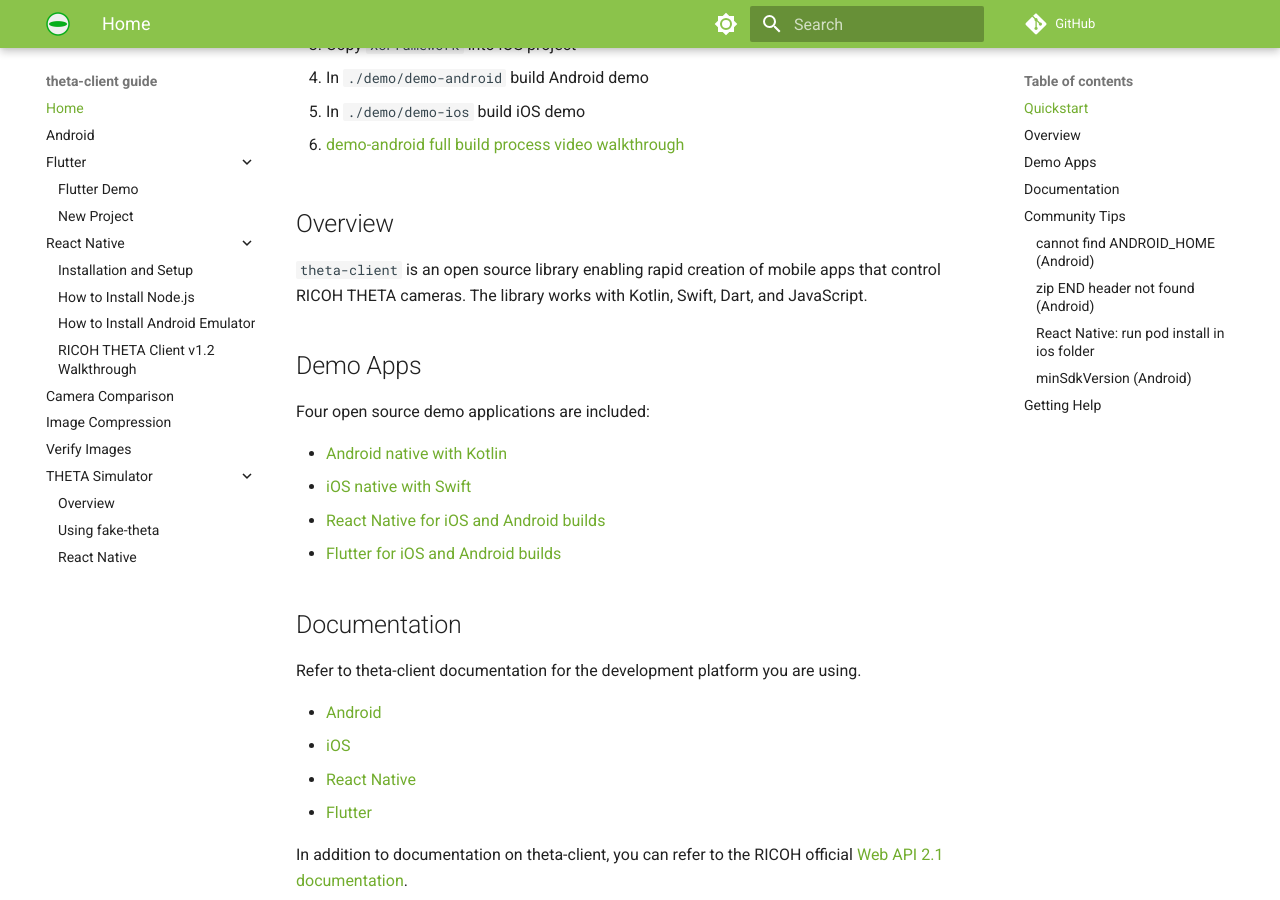
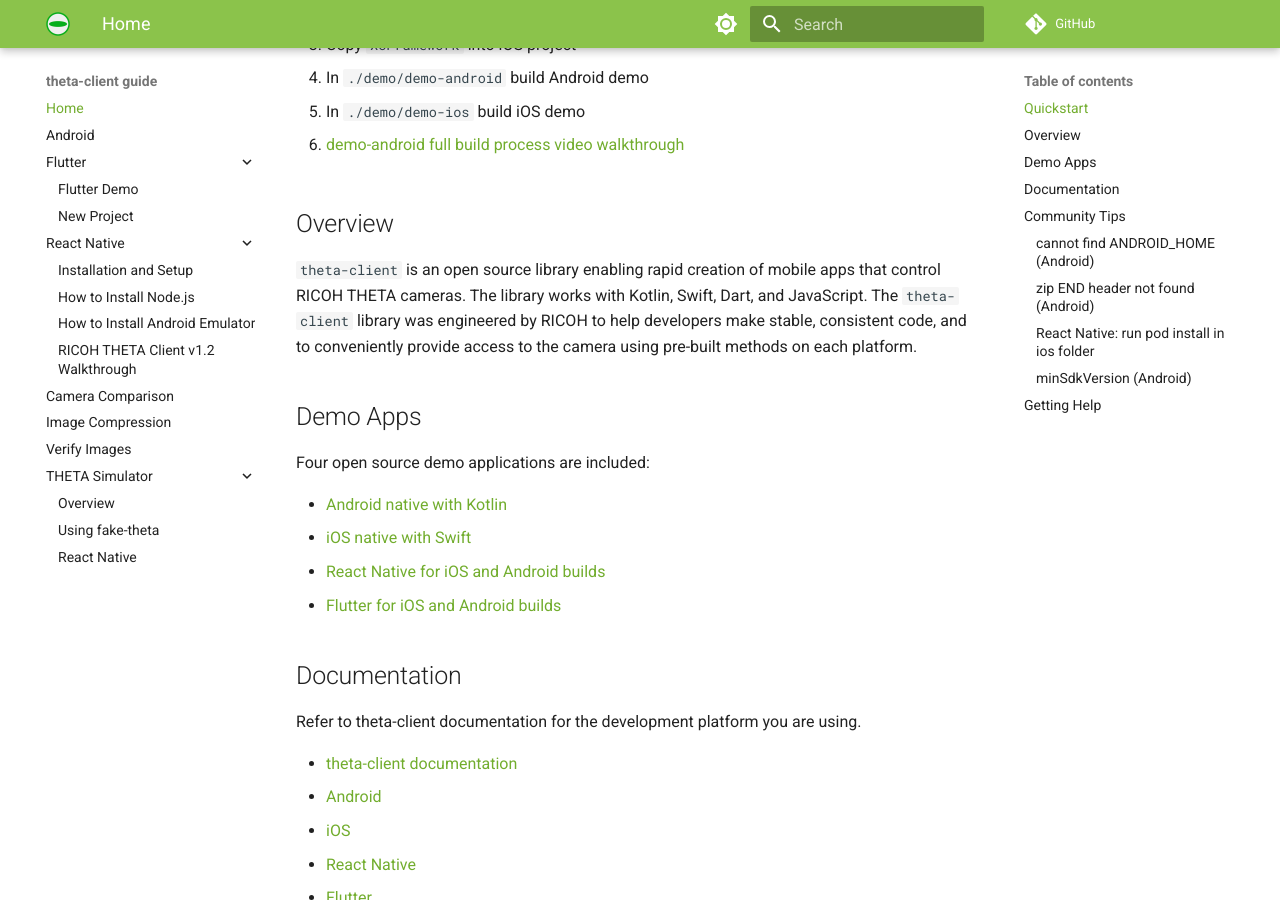
Before and after one commit to theta360developers/theta-client-guide, an MkDocs documentation site: the page built from docs/index.md, in a window 1280 px wide and 900 px high, scrolled down 939 px. Built offline with MkDocs 1.6.1 and Material for MkDocs 9.7.7, drawn with Linux system fonts in a browser that asks for light colours.

Commit message:
Added link and overview extended

```diff
--- a/docs/index.md
+++ b/docs/index.md
@@ -22,7 +22,7 @@
 
 ## Overview
 
-`theta-client` is an open source library enabling rapid creation of mobile apps that control RICOH THETA cameras. The library works with Kotlin, Swift, Dart, and JavaScript.
+`theta-client` is an open source library enabling rapid creation of mobile apps that control RICOH THETA cameras. The library works with Kotlin, Swift, Dart, and JavaScript. The `theta-client` library was engineered by RICOH to help developers make stable, consistent code, and to conveniently provide access to the camera using pre-built methods on each platform.
 
 ## Demo Apps
 
@@ -37,6 +37,7 @@
 
 Refer to theta-client documentation for the development platform you are using.
 
+* [theta-client documentation](https://ricohapi.github.io/theta-client/index.html)
 * [Android](https://github.com/ricohapi/theta-client/blob/main/docs/tutorial-android.md)
 * [iOS](https://github.com/ricohapi/theta-client/blob/main/docs/tutorial-ios.md)
 * [React Native](https://github.com/ricohapi/theta-client/blob/main/docs/tutorial-react-native.md)
```
